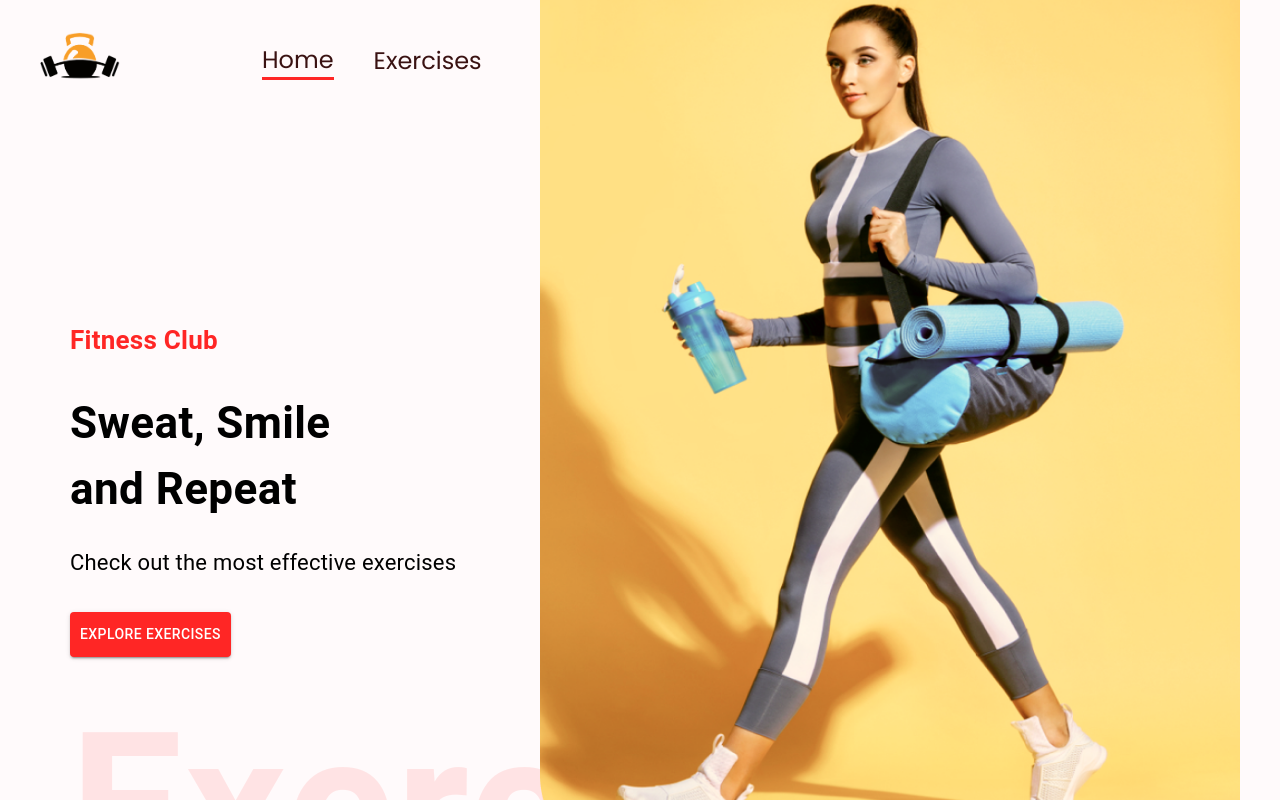
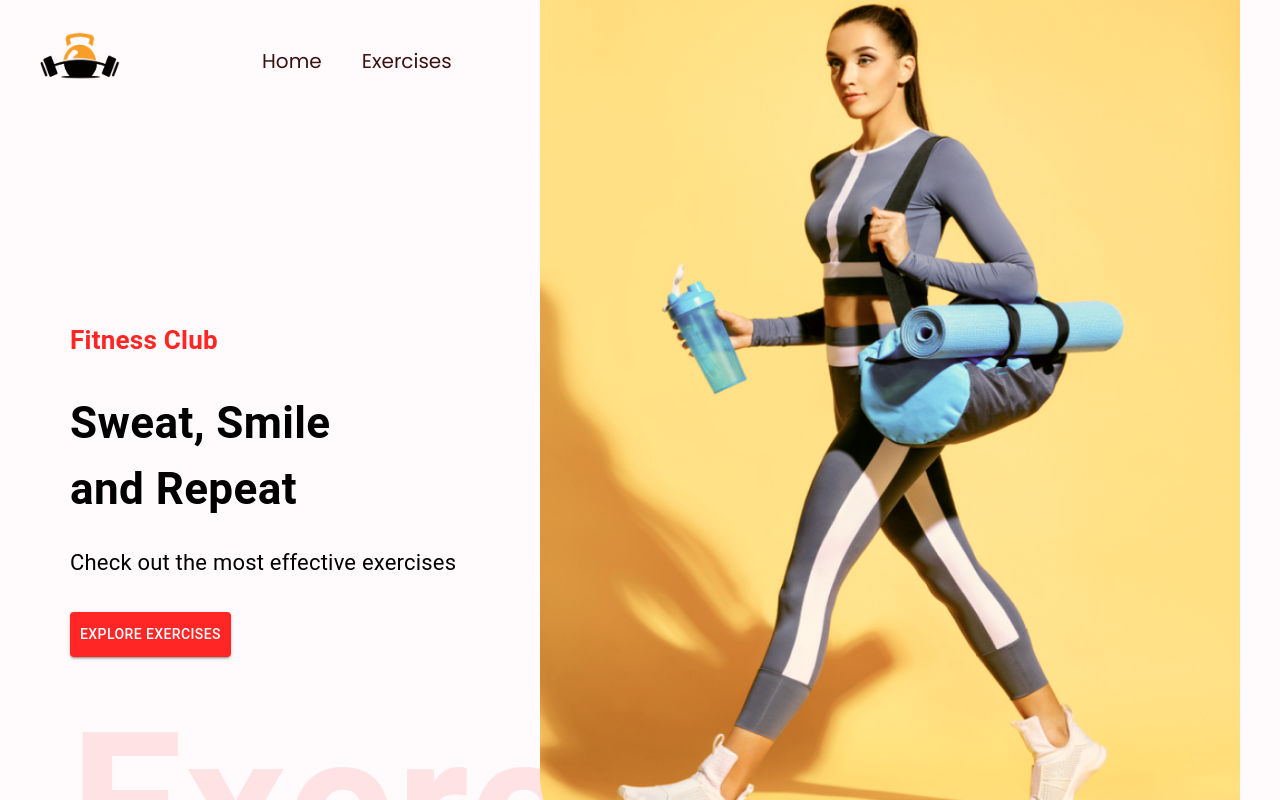
Before and after one commit to sandipthapa99/GymExcer_React18, a React (Create React App) app: page / in a window 1280 px wide. Shown: the top 800 px of the page. Built offline with nearby package versions, Linux system fonts and the light colour scheme; no server answers.

Commit message:
fix(Navbar): Logo and menu list edit

```diff
--- a/src/components/Navbar.js
+++ b/src/components/Navbar.js
@@ -28,13 +28,13 @@ const Navbar = () => {
                     }}
                 />
             </Link>
-            <Stack direction={"row"} gap={"40px"} fontSize={"24px"} alignItems={"center"}>
+            <Stack direction={"row"} gap={"40px"} fontSize={"20px"} alignItems={"center"}>
                 <Link
                     to="/"
                     style={{
                         textDecoration: "none",
                         color: "#3A1212",
-                        borderBottom: "3px solid #FF2625",
+                        // borderBottom: "3px solid #FF2625",
                     }}
                 >
                     Home
```
